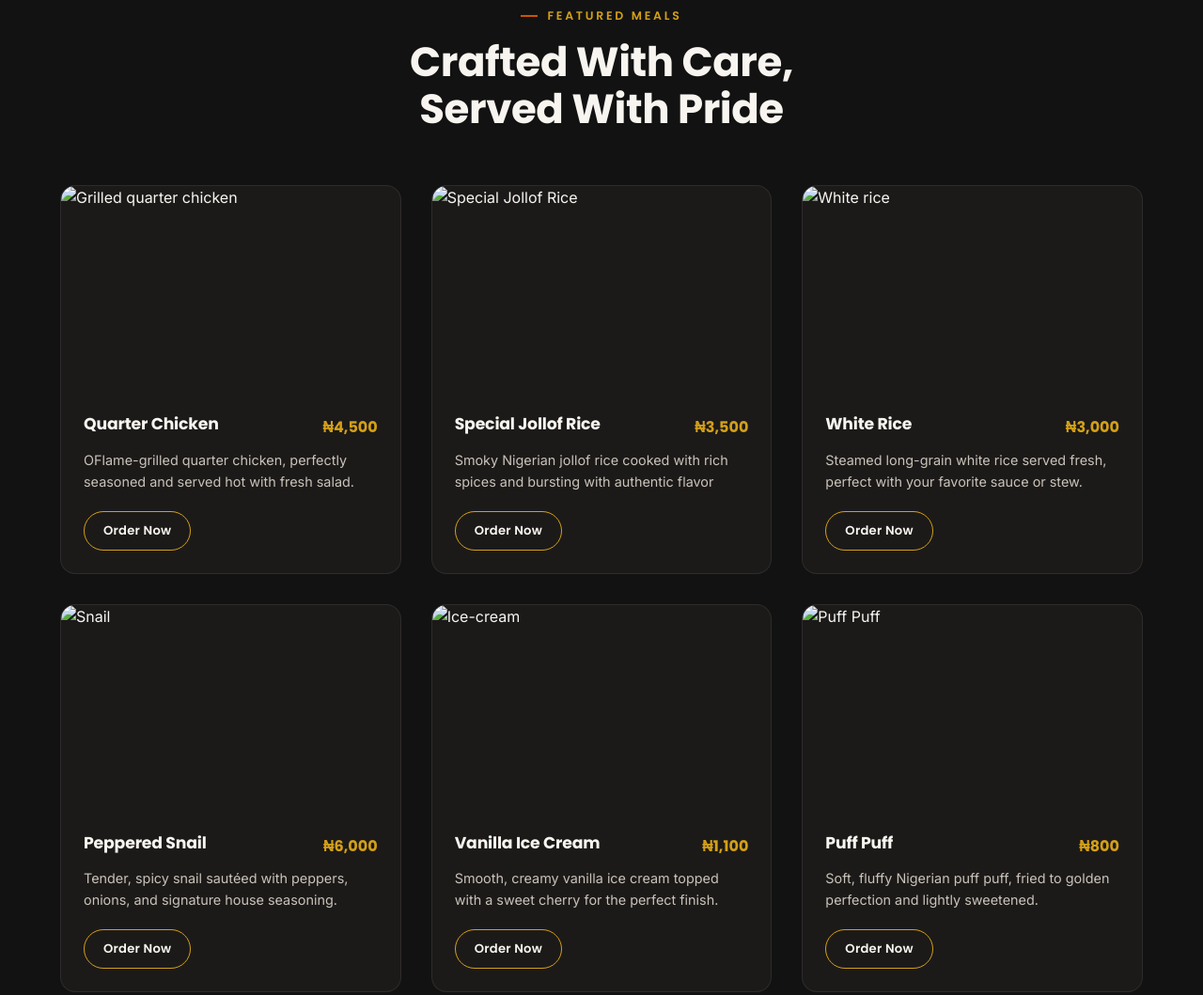
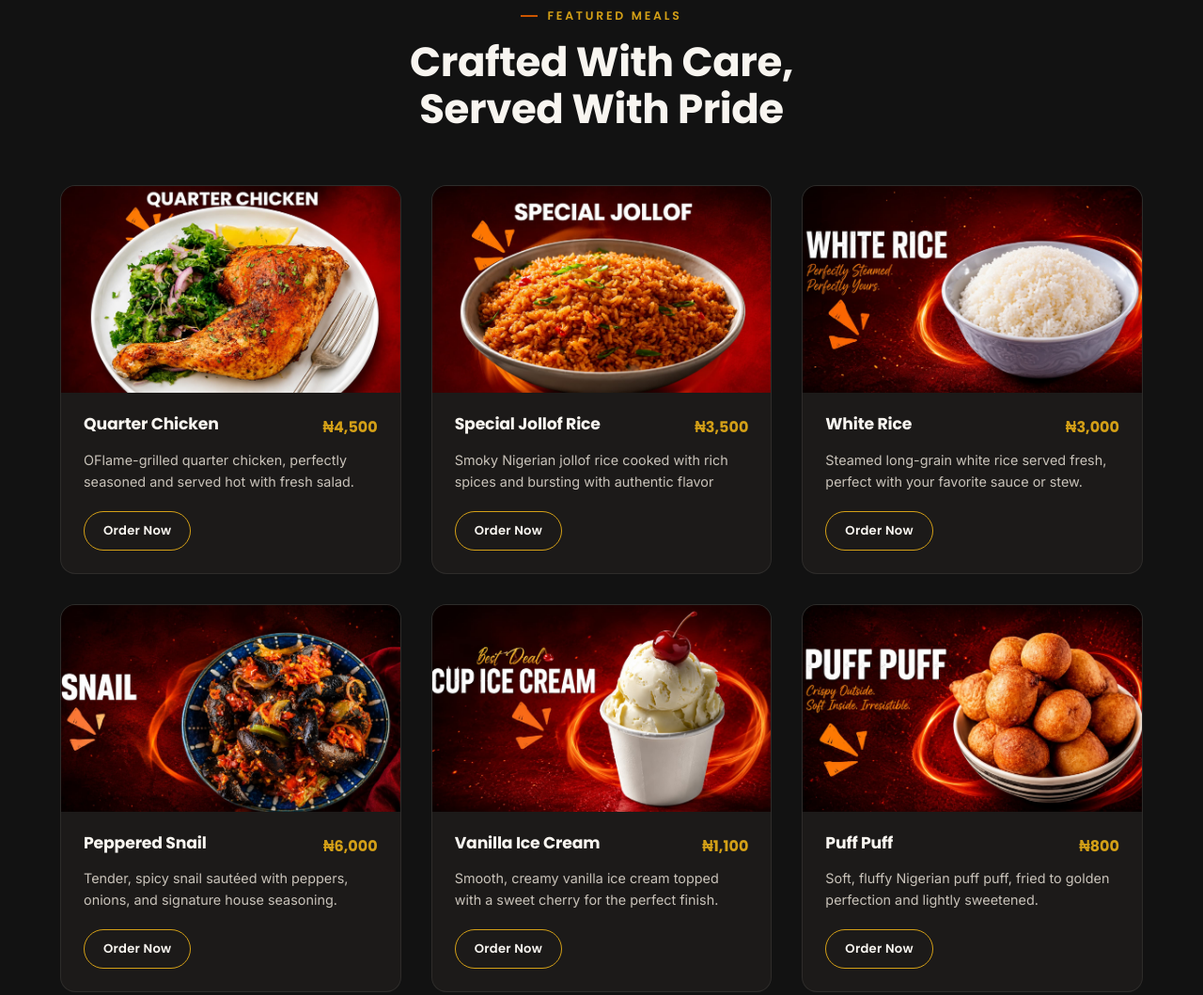
Before and after one commit to JoeOla1/5G-Foods, a plain HTML site: page frontend/index.html in a window 1280 px wide. Shown: the part 1757-2816 px from the top of the page at 94% size. Drawn offline with nearby package versions, Linux system fonts and the light colour scheme.

Commit message:
Added the extra food menu images

```diff
--- a/frontend/index.html
+++ b/frontend/index.html
@@ -146,7 +146,7 @@
       <div class="menu__grid">
         <article class="food-card fade-up">
           <div class="food-card__image">
-            <img src="images/quarter-chicken.png" alt="Grilled quarter chicken" />
+            <img src="images/quarter-chicken.jpg" alt="Grilled quarter chicken" />
           </div>
           <div class="food-card__body">
             <div class="food-card__top">
@@ -160,7 +160,7 @@
 
         <article class="food-card fade-up">
           <div class="food-card__image">
-            <img src="images/login-bg.png" alt="Special Jollof Rice" />
+            <img src="images/login-bg.jpg" alt="Special Jollof Rice" />
           </div>
           <div class="food-card__body">
             <div class="food-card__top">
@@ -174,7 +174,7 @@
 
         <article class="food-card fade-up">
           <div class="food-card__image">
-            <img src="images/white-rice.png" alt="White rice" />
+            <img src="images/white-rice.jpg" alt="White rice" />
           </div>
           <div class="food-card__body">
             <div class="food-card__top">
@@ -188,7 +188,7 @@
 
         <article class="food-card fade-up">
           <div class="food-card__image">
-            <img src="images/snail.png" alt="Snail" />
+            <img src="images/snail.jpg" alt="Snail" />
           </div>
           <div class="food-card__body">
             <div class="food-card__top">
@@ -202,7 +202,7 @@
 
         <article class="food-card fade-up">
           <div class="food-card__image">
-            <img src="images/icecream.png" alt="Ice-cream" />
+            <img src="images/icecream.jpg" alt="Ice-cream" />
           </div>
           <div class="food-card__body">
             <div class="food-card__top">
@@ -216,7 +216,7 @@
 
         <article class="food-card fade-up">
           <div class="food-card__image">
-            <img src="images/puff-puff.png" alt="Puff Puff" />
+            <img src="images/puff-puff.jpg" alt="Puff Puff" />
           </div>
           <div class="food-card__body">
             <div class="food-card__top">
```
